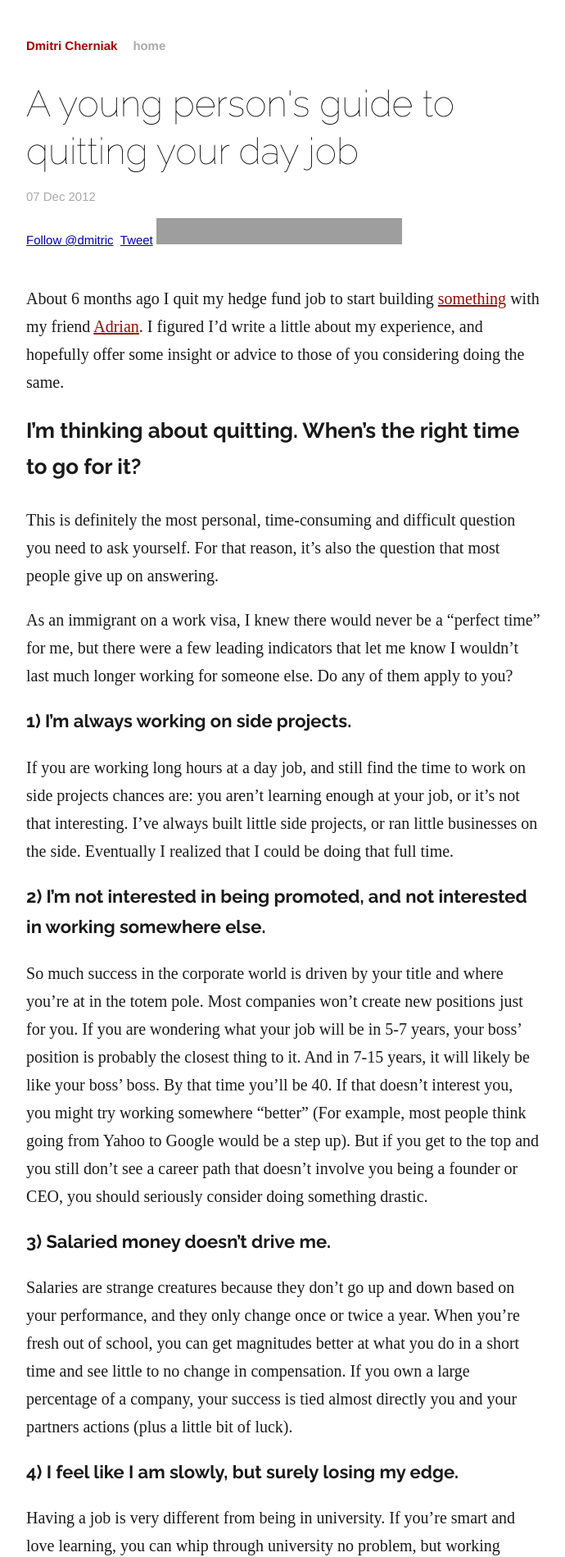
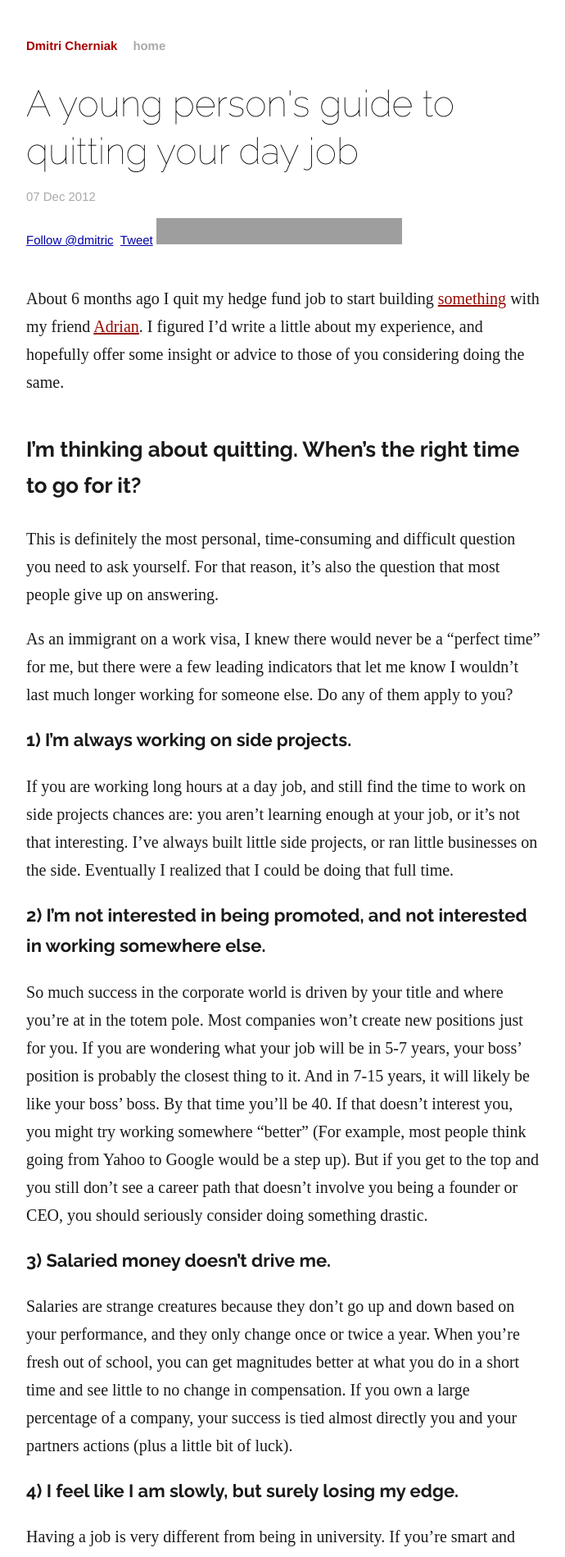
Before and after one commit to dmitric/dmitric.github.io, a Jekyll site: the page built from _posts/2012-12-07-young-persons-guide-to-quitting-your-job.markdown, in a window 1280 px wide. Shown: the top 1899 px of the page at 82% size, without its empty margins (294-984 px from the left). Built offline with Jekyll 4.4.1, drawn with Linux system fonts in a browser that asks for light colours; some web fonts are replaced; comment, search, counter and statistics services are not loaded; grey boxes are pictures that could not be loaded.

Commit message:
fix h1 margin

```diff
--- a/css/main.css
+++ b/css/main.css
@@ -118,6 +118,7 @@ height: 50px;
   font-weight: 700;
   font-size: 1.3em;
   line-height: 1.7em;
+  margin-top: 43px;
 }
 
 #post h2 {
```
